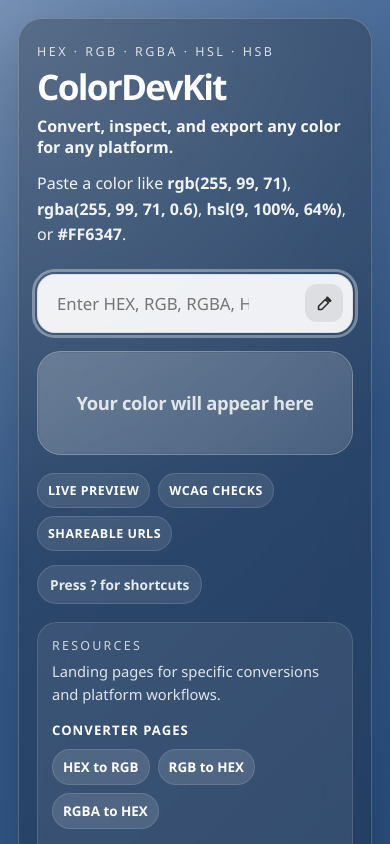
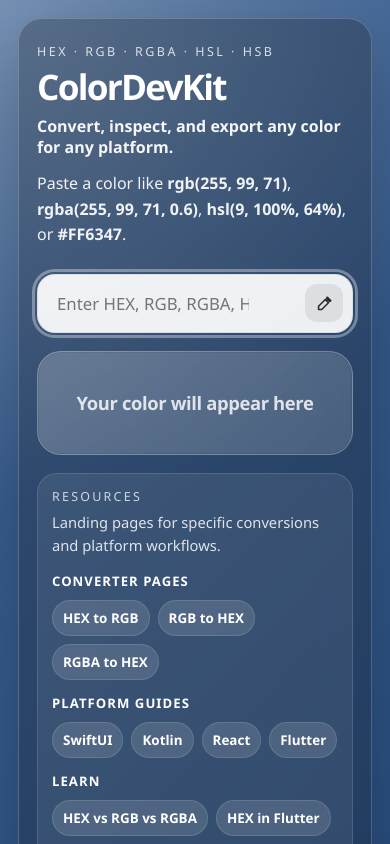
Before and after one commit to AlvinButani/ColorPickerJS, a React (Vite) app: page / in a window 390 px wide. Shown: the top 844 px of the page. Built offline with nearby package versions, Linux system fonts and the light colour scheme.

Commit message:
Polish mobile and panel scrolling UX

```diff
--- a/src/App.jsx
+++ b/src/App.jsx
@@ -1175,20 +1175,6 @@
             ) : null}
           </div>
 
-          <div className="supporting-copy">
-            <span>Live preview</span>
-            <span>WCAG checks</span>
-            <span>Shareable URLs</span>
-          </div>
-
-          <button
-            type="button"
-            className="shortcut-hint"
-            onClick={() => setIsShortcutsModalOpen(true)}
-          >
-            Press ? for shortcuts
-          </button>
-
           <section className="seo-links-panel" aria-labelledby="seo-links-title">
             <div className="seo-links-header">
               <span className="section-kicker" id="seo-links-title">Resources</span>
--- a/src/styles.css
+++ b/src/styles.css
@@ -79,7 +79,26 @@
   align-content: start;
   padding: 30px;
   height: 100%;
-  overflow: hidden;
+  overflow-x: hidden;
+  overflow-y: auto;
+  overscroll-behavior: contain;
+  scrollbar-width: thin;
+  scrollbar-color: rgba(255, 255, 255, 0.34) transparent;
+}
+
+.control-panel::-webkit-scrollbar {
+  width: 10px;
+}
+
+.control-panel::-webkit-scrollbar-track {
+  background: transparent;
+}
+
+.control-panel::-webkit-scrollbar-thumb {
+  background: rgba(255, 255, 255, 0.26);
+  border: 3px solid transparent;
+  border-radius: 999px;
+  background-clip: content-box;
 }
 
 .workspace-panel {
@@ -1072,9 +1091,21 @@
 }
 
 @media (max-width: 980px) {
+  html,
+  body,
+  #root {
+    height: auto;
+    min-height: 100%;
+  }
+
+  body {
+    overflow-x: hidden;
+    overflow-y: auto;
+  }
+
   .app-shell {
     height: auto;
-    min-height: 100vh;
+    min-height: 100dvh;
     overflow: visible;
   }
 
@@ -1107,6 +1138,7 @@
 @media (max-width: 640px) {
   .app-shell {
     place-items: start center;
+    min-height: 100dvh;
     overflow: visible;
   }
 
```
Also changed, not shown: 5 other files (tests, documents, lock files or other folders).
